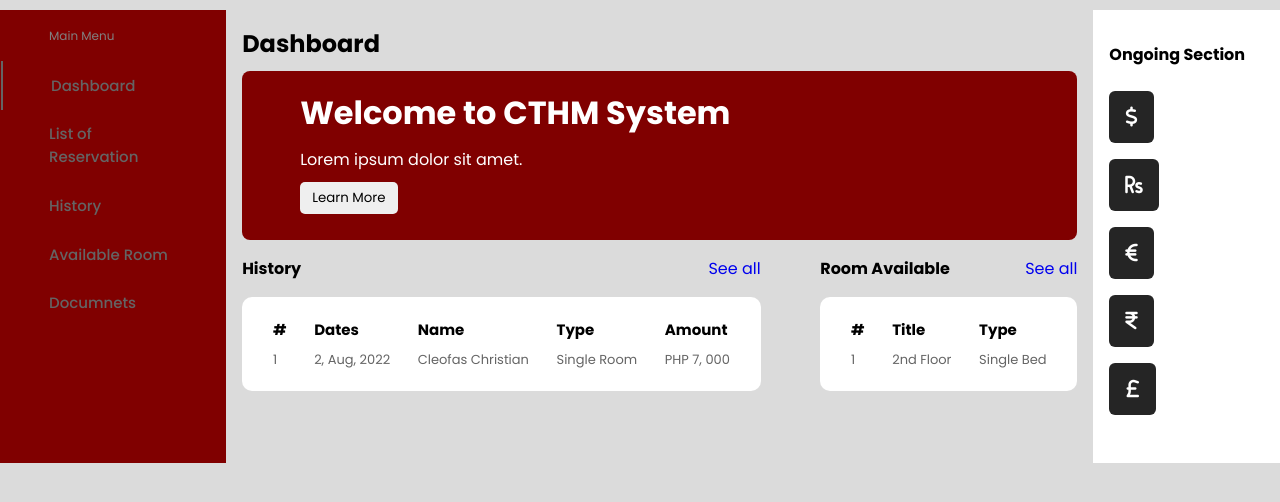
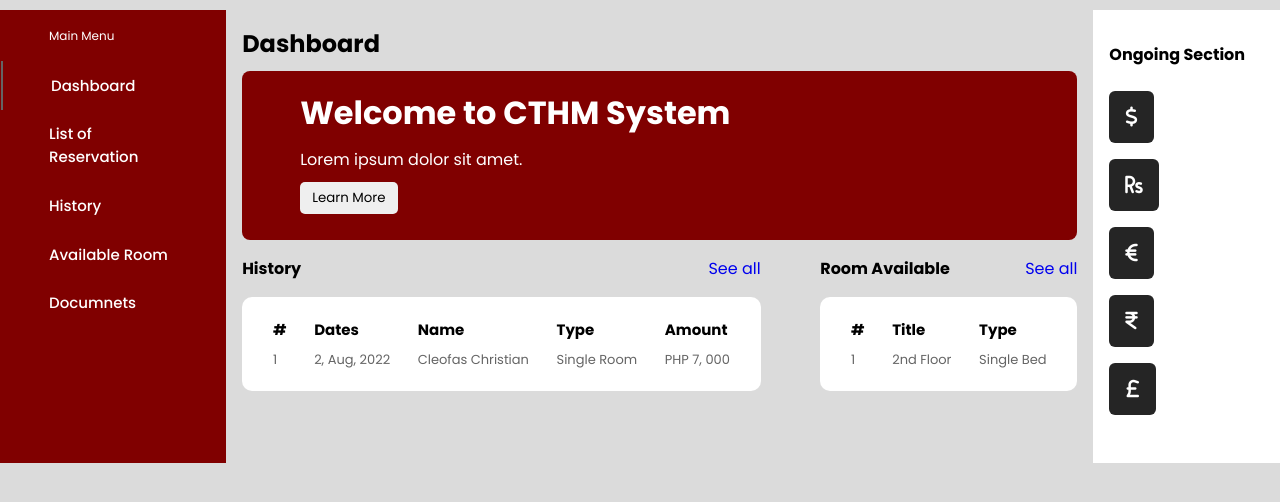
Before and after one commit to chrstncleofas/CTHM-MOCK-HOTEL-SYSTEM, a Django app: page /Dashboard/dashboard/ in a window 1280 px wide. Shown: the part 60-562 px from the top of the page. Run offline with Django 4.2, Linux system fonts and the light colour scheme.

Commit message:
fix the issue and errors in the system

```diff
--- a/Dashboard/templates/Dashboard/dashboard.html
+++ b/Dashboard/templates/Dashboard/dashboard.html
@@ -28,14 +28,14 @@
     </div>
   </header>
   <div class="container">
-    <nav>
-      <div class="side_navbar">
-        <span>Main Menu</span>
-        <a href="#" class="active">Dashboard</a>
-        <a href="#">List of Reservation</a>
-        <a href="#">History</a>
-        <a href="#">Available Room</a>
-        <a href="#">Documnets</a>
+    <nav style="background-color: maroon;">
+      <div class="side_navbar" style="color: #ffff;">
+        <span style="color: #fff;">Main Menu</span>
+        <a style="color: #ffff;" href="#" class="active">Dashboard</a>
+        <a style="color: #ffff;" href="#">List of Reservation</a>
+        <a style="color: #ffff;" href="#">History</a>
+        <a style="color: #ffff;" href="#">Available Room</a>
+        <a style="color: #ffff;" href="#">Documnets</a>
 
       </div>
     </nav>
--- a/static/css/dashboards.css
+++ b/static/css/dashboards.css
@@ -92,7 +92,7 @@ nav{
   flex-direction: column;
 }
 .side_navbar span{
-  color: gray;
+  color: #fff;
   margin: 1rem 3rem;
   font-size: 12px;
 }
@@ -112,7 +112,8 @@ nav{
   font-size: 13px;
 }
 .side_navbar a:hover{
-  background: rgb(235, 235, 235);
+  background: maroon;
+  color: #ffffff;
 }
 .side_navbar .active{
   border-left: 2px solid rgb(100, 100, 100);
```
